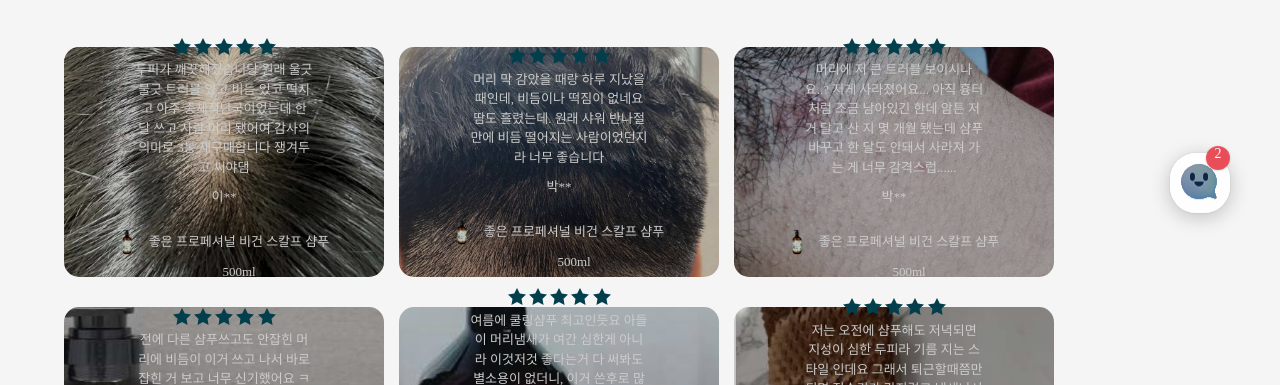
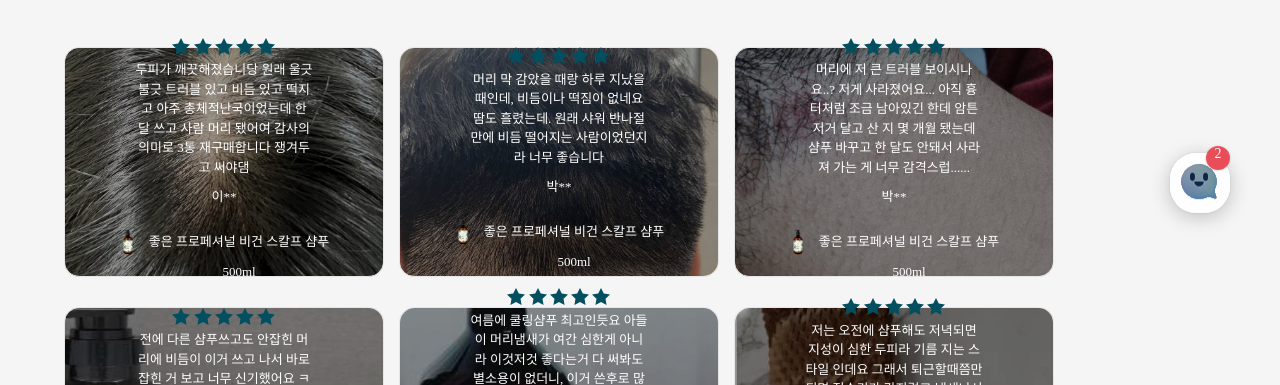
Before and after one commit to T-F-3/drmodoo, a plain HTML site: page html/review/review.html in a window 1280 px wide. Shown: the part 567-952 px from the top of the page. Drawn offline with nearby package versions, Linux system fonts and the light colour scheme; a web font is replaced by a local one.

Commit message:
review 수정1

```diff
--- a/css/review/review.css
+++ b/css/review/review.css
@@ -188,20 +188,9 @@ nav .main_menu_ul li:hover > .sub_menu_ul li {
   position: relative;
   top: 50px;
 }
-.flex_review .main .box {
-  filter: brightness(0.8);
-  z-index: -9999;
-}
-.flex_review .main .box .flex {
-  width: 80%;
-  margin: 0 auto;
-  color: #fff;
-  z-index: 9999;
-}
 .flex_review .main .box_img1 {
   background: url(../../imgs/Review/review1.jpg) no-repeat 50% / cover;
   border-radius: 15px;
-  opacity: 0.8;
 }
 .flex_review .main .box_img2 {
   background: url(../../imgs/Review/review2.jpg) no-repeat 50% / cover;
@@ -234,15 +223,35 @@ nav .main_menu_ul li:hover > .sub_menu_ul li {
   font-size: 13px;
   transition: 0.3s;
   cursor: pointer;
+  line-height: 1.5;
+  position: relative;
+  border: 1px solid #e5e5e5;
+}
+.flex_review .main .box::before {
+  content: "";
+  width: 100%;
+  height: 100%;
+  position: absolute;
+  top: 0;
+  left: 0;
+  opacity: 0.4;
+  background-color: #000;
+  border-radius: 15px;
+}
+.flex_review .main .box .flex {
+  width: 80%;
   opacity: 1;
-  line-height: 1.5;
+  margin: 0 auto;
+  color: #fff;
+  z-index: 999;
 }
 .flex_review .main .box:hover .flex {
   opacity: 0;
   transition: 0.3s;
 }
-.flex_review .main .box:hover {
-  filter: brightness(1);
+.flex_review .main .box:hover.box::before {
+  opacity: 0;
+
   transition: 0.3s;
 }
 .flex_review .main .box .flex .flex_name {
```
